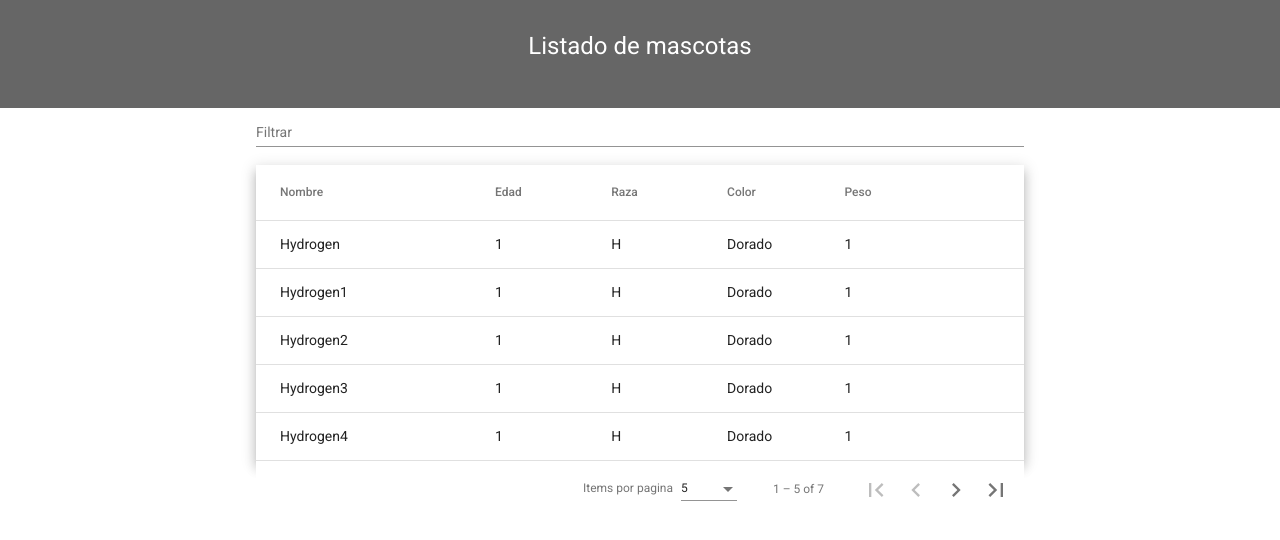
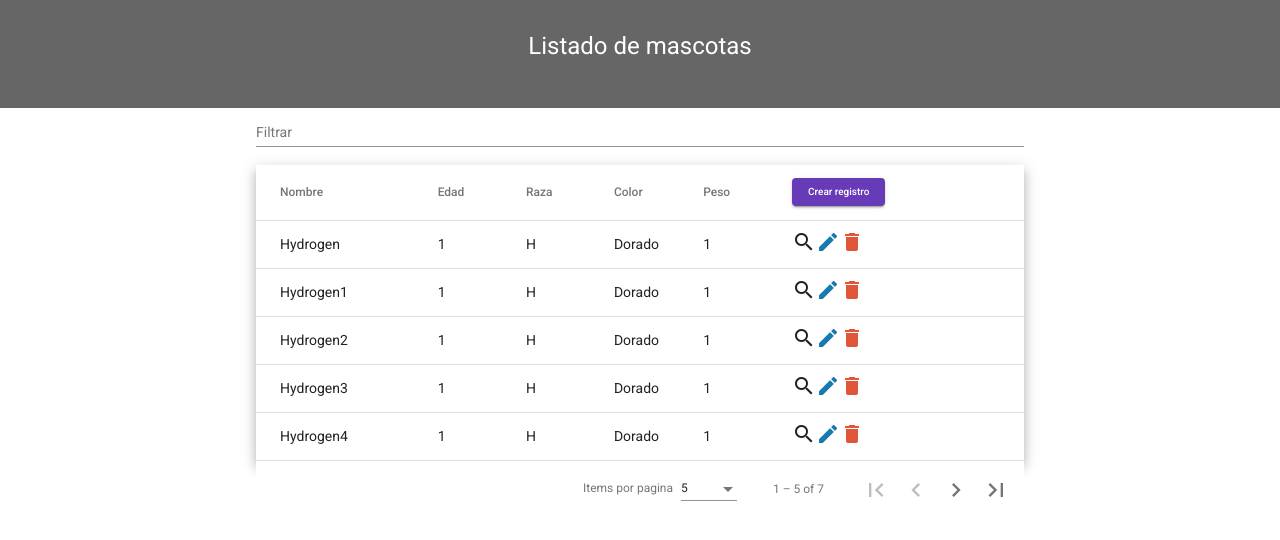
Before and after one commit to dsamador/FE-CRUDMascotas, an Angular app: page / in a window 1280 px wide. Shown: the top 540 px of the page. Built offline with nearby package versions, Linux system fonts and the light colour scheme.

Commit message:
Iconos y modulo shared

```diff
--- a/src/app/app.module.ts
+++ b/src/app/app.module.ts
@@ -9,14 +9,7 @@ import { BrowserAnimationsModule } from '@angular/platform-browser/animations';
 import { AgregarEditarMascotaComponent } from './components/agregar-editar-mascota/agregar-editar-mascota.component';
 import { ListadoMascotaComponent } from './components/listado-mascota/listado-mascota.component';
 import { VerMascotaComponent } from './components/ver-mascota/ver-mascota.component';
-
-//Angular material
-import { MatSliderModule } from '@angular/material/slider';
-import { MatTableModule } from '@angular/material/table';
-import { MatPaginatorModule } from '@angular/material/paginator';
-import {MatSortModule} from '@angular/material/sort';
-import { MatFormFieldModule } from '@angular/material/form-field';
-import { MatInputModule } from '@angular/material/input';
+import { SharedModule } from './shared/shared.module';
 
 @NgModule({
   declarations: [
@@ -29,12 +22,7 @@ import { MatInputModule } from '@angular/material/input';
     BrowserModule
     ,AppRoutingModule
     ,BrowserAnimationsModule
-    ,MatSliderModule
-    ,MatTableModule
-    ,MatPaginatorModule
-    ,MatSortModule
-    ,MatFormFieldModule
-    ,MatInputModule
+    ,SharedModule
   ],
   providers: [],
   bootstrap: [AppComponent]
--- a/src/app/components/listado-mascota/listado-mascota.component.css
+++ b/src/app/components/listado-mascota/listado-mascota.component.css
@@ -2,3 +2,19 @@
   font-size: 14px;
   width: 100%;
 }
+
+.delete {
+  cursor: pointer;
+  color: #E15639;
+}
+.edit{
+  cursor: pointer;
+  color: #1878B0
+}
+.search{
+  cursor: pointer;
+}
+.agregar{
+  font-size: 10px;
+  line-height: 28px;
+}
--- a/src/app/components/listado-mascota/listado-mascota.component.html
+++ b/src/app/components/listado-mascota/listado-mascota.component.html
@@ -4,7 +4,8 @@
 <div class="container">
   <mat-form-field appareance="standard">
     <mat-label>Filtrar</mat-label>
-    <input matInput (keyup)="applyFilter($event)" placeholder="Buscar" #input autocomplete="off">
+    <input matInput (keyup)="applyFilter($event)"
+    placeholder="Buscar" #input autocomplete="off">
   </mat-form-field>
   <table mat-table [dataSource]="dataSource" matSort class="mat-elevation-z8">
 
@@ -32,6 +33,19 @@
       <th mat-header-cell *matHeaderCellDef mat-sort-header> Peso </th>
       <td mat-cell *matCellDef="let element"> {{element.peso}} </td>
     </ng-container>
+    <ng-container matColumnDef="acciones">
+      <th mat-header-cell *matHeaderCellDef>
+        <button
+          class="agregar"
+          mat-raised-button
+          color="primary">Crear registro</button>
+      </th>
+      <td mat-cell *matCellDef="let element">
+        <mat-icon matTooltip="ver" class="search" fontIcon="search"></mat-icon>
+        <mat-icon matTooltip="editar" class="edit" fontIcon="edit"></mat-icon>
+        <mat-icon matTooltip="borrar" class="delete" fontIcon="delete"></mat-icon>
+      </td>
+    </ng-container>
 
     <tr mat-header-row *matHeaderRowDef="displayedColumns"></tr>
     <tr mat-row *matRowDef="let row; columns: displayedColumns;"></tr>
--- a/src/app/components/listado-mascota/listado-mascota.component.ts
+++ b/src/app/components/listado-mascota/listado-mascota.component.ts
@@ -23,16 +23,11 @@ const listMascotas: Mascota[] = [
 })
 export class ListadoMascotaComponent implements OnInit, AfterViewInit {
 
-  displayedColumns: string[] = ['nombre', 'edad', 'raza', 'color', 'peso'];
+  displayedColumns: string[] = ['nombre', 'edad', 'raza', 'color', 'peso', 'acciones'];
   dataSource = new MatTableDataSource<Mascota>(listMascotas);
 
   @ViewChild(MatPaginator) paginator! : MatPaginator;
   @ViewChild(MatSort) sort! : MatSort;
-
-  //const initialSelection = [];
-  //const allowMultiSelect = true;
-  //this.selection = new SelectionModel<Mascota>(allowMultiSelect, initialSelection);
-
 
   constructor() { }
 
--- /dev/null
+++ b/src/app/shared/shared.module.ts
@@ -0,0 +1,40 @@
+import { NgModule } from '@angular/core';
+import { CommonModule } from '@angular/common';
+//Angular material
+import { MatSliderModule } from '@angular/material/slider';
+import { MatTableModule } from '@angular/material/table';
+import { MatPaginatorModule } from '@angular/material/paginator';
+import {MatSortModule} from '@angular/material/sort';
+import { MatFormFieldModule } from '@angular/material/form-field';
+import { MatInputModule } from '@angular/material/input';
+import { MatIconModule } from '@angular/material/icon';
+import { MatTooltipModule } from '@angular/material/tooltip';
+import { MatButtonModule } from '@angular/material/button';
+
+@NgModule({
+  declarations: [],
+  imports: [
+    CommonModule
+    ,MatSliderModule
+    ,MatTableModule
+    ,MatPaginatorModule
+    ,MatSortModule
+    ,MatFormFieldModule
+    ,MatInputModule
+    ,MatIconModule
+    ,MatTooltipModule
+    ,MatButtonModule
+  ],
+  exports:[
+    MatSliderModule
+    ,MatTableModule
+    ,MatPaginatorModule
+    ,MatSortModule
+    ,MatFormFieldModule
+    ,MatInputModule
+    ,MatIconModule
+    ,MatTooltipModule
+    ,MatButtonModule
+  ]
+})
+export class SharedModule { }
```
